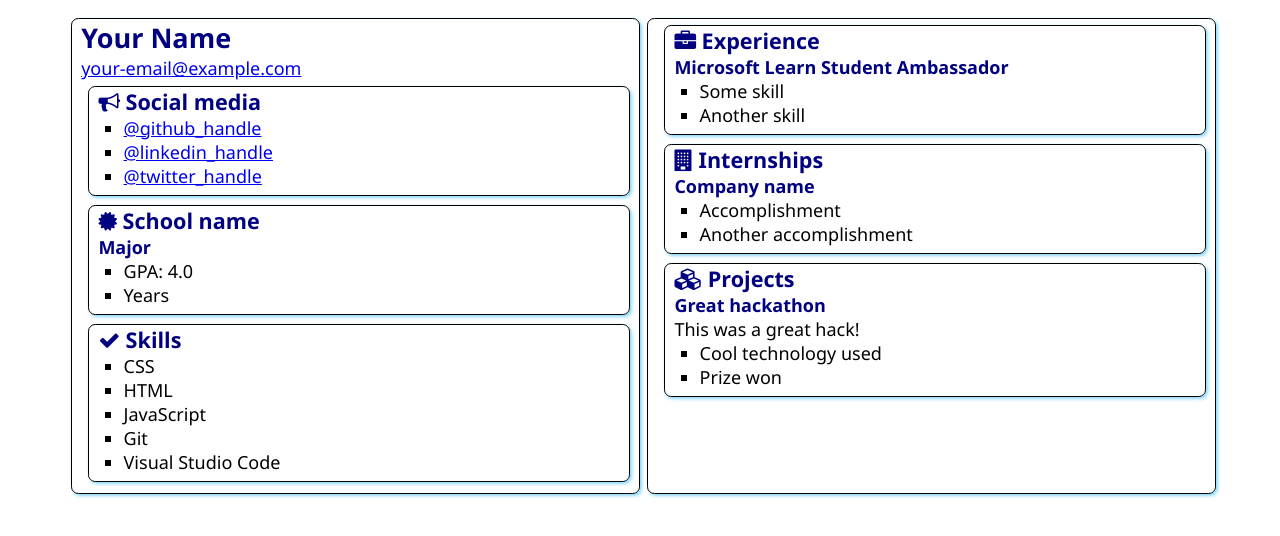
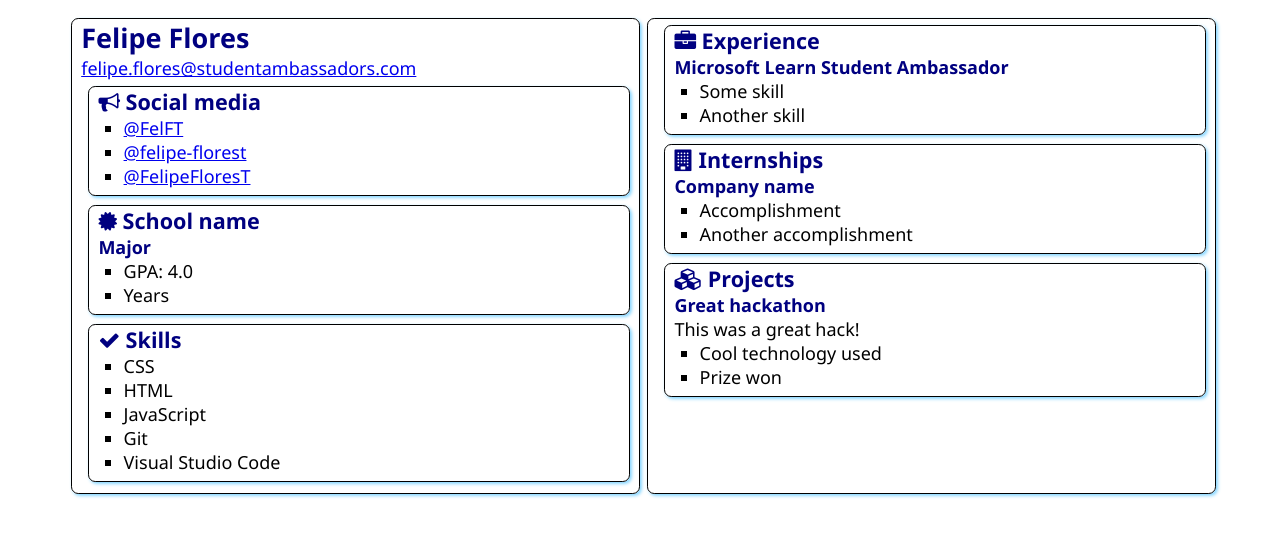
Before and after one commit to FelFT/Ambassador-SWA-Pilot, a plain HTML site: page src/index.html in a window 1280 px wide. Drawn offline with Linux system fonts and the light colour scheme.

Commit message:
Add personal information

```diff
--- a/src/index.html
+++ b/src/index.html
@@ -12,8 +12,8 @@
 <body>
     <main>
         <article class="box">
-            <h1>Your Name</h1>
-            <div><a href="mailto:your.email@example.com">your-email@example.com</a></div>
+            <h1>Felipe Flores</h1>
+            <div><a href="mailto:felipe.flores@studentambassadors.com">felipe.flores@studentambassadors.com</a></div>
 
             <section class="box">
                 <h2>
@@ -21,9 +21,9 @@
                     Social media
                 </h2>
                 <ul>
-                    <li><a href="https://github.com/<handle>">@github_handle</a></li>
-                    <li><a href="https://linkedin.com/in/<handle>">@linkedin_handle</a></li>
-                    <li><a href="https://twitter.com/<handle>">@twitter_handle</a></li>
+                    <li><a href="https://github.com/FelFT">@FelFT</a></li>
+                    <li><a href="https://linkedin.com/in/felipe-florest">@felipe-florest</a></li>
+                    <li><a href="https://twitter.com/FelipeFloresT">@FelipeFloresT</a></li>
                 </ul>
             </section>
 
```
